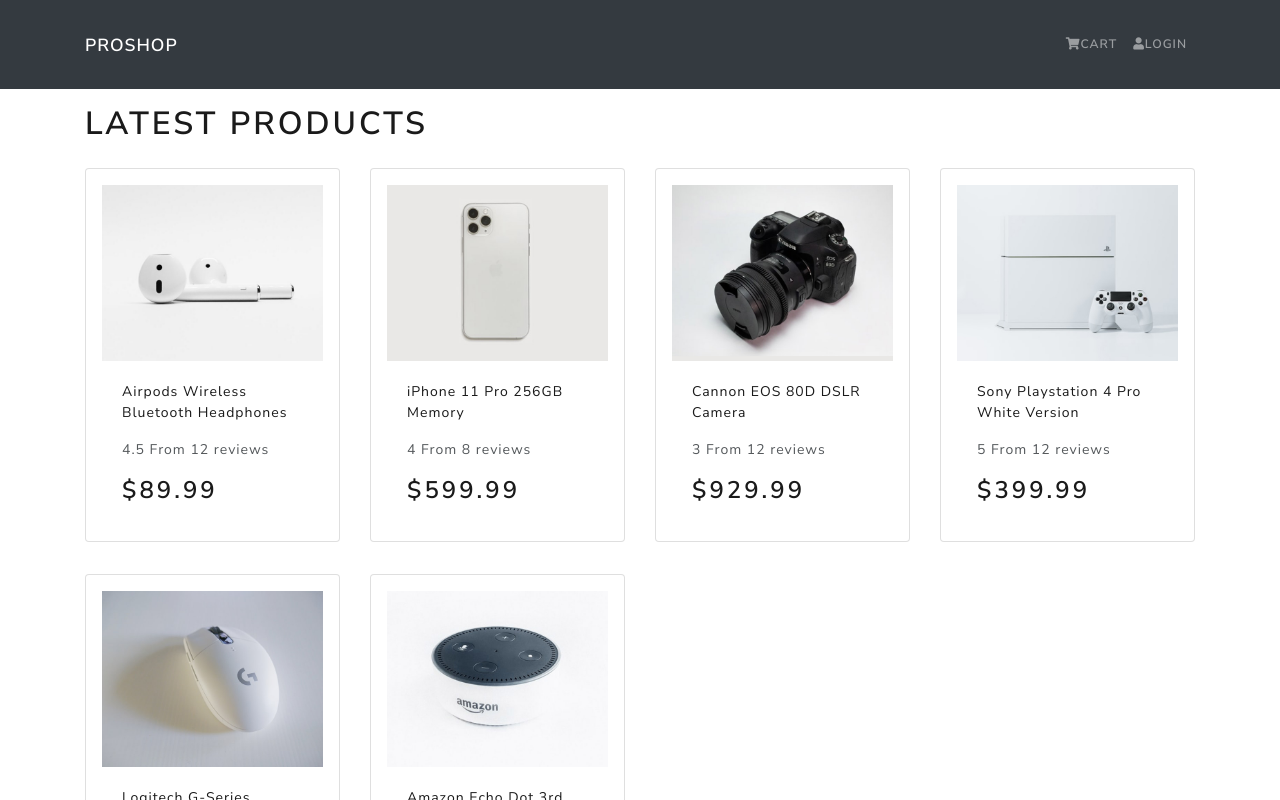
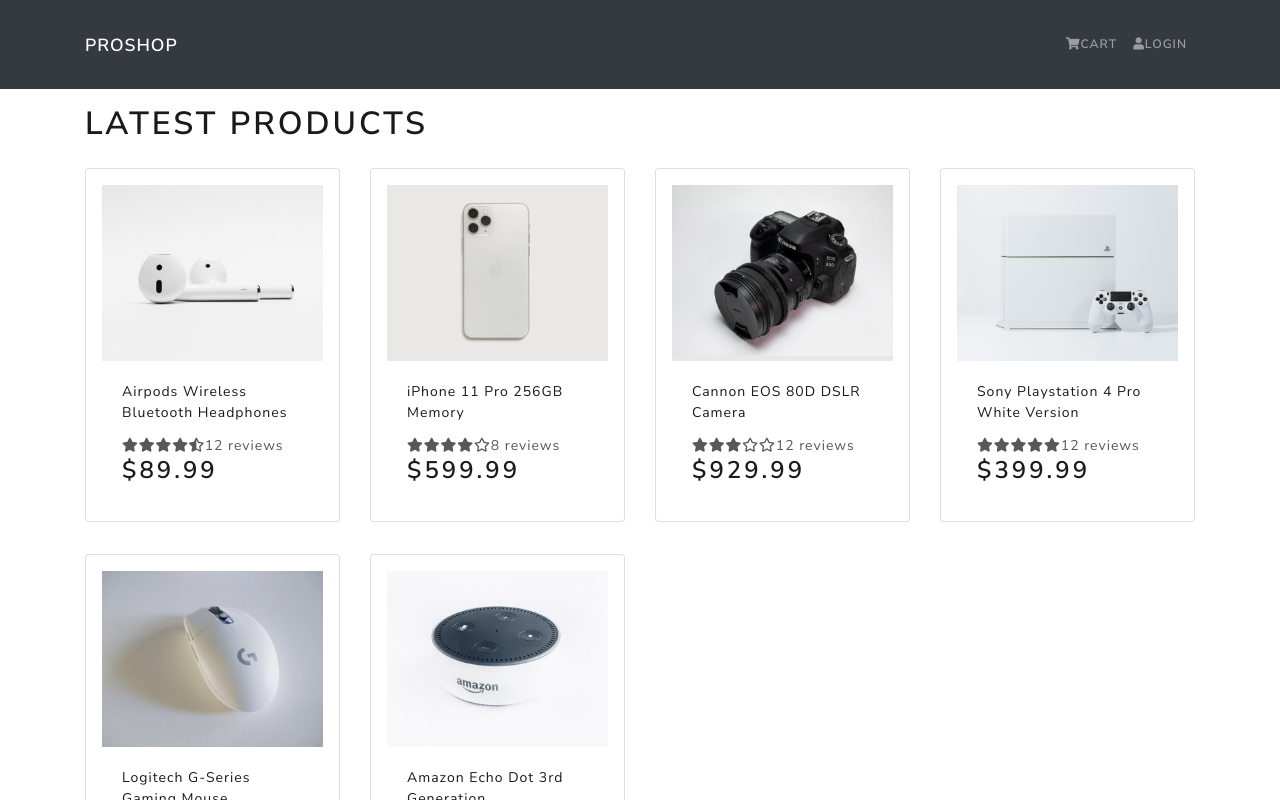
Before and after one commit to karimarkia/pro-shop, a React (Create React App) app in the folder frontend/: page / in a window 1280 px wide. Shown: the top 800 px of the page. Built offline with nearby package versions, Linux system fonts and the light colour scheme.

Commit message:
working on rating

```diff
--- a/frontend/src/components/Products.js
+++ b/frontend/src/components/Products.js
@@ -1,4 +1,5 @@
 import { Card } from 'react-bootstrap'
+import Rating from './Rating'
 
 const Products = ({ product }) => {
   return (
@@ -12,10 +13,11 @@
             <strong>{product.name}</strong>
           </Card.Title>
         </a>
-        <Card.Text as='div'>
-          <div className="my-3">
-            {product.rating} From {product.numReviews} reviews
-          </div>
+        <Card.Text as="div">
+          <Rating
+            value={product.rating}
+            text={`${product.numReviews} reviews`}
+          />
         </Card.Text>
         <Card.Text as="h3">${product.price}</Card.Text>
       </Card.Body>
--- /dev/null
+++ b/frontend/src/components/Rating.js
@@ -0,0 +1,56 @@
+const Rating = ({ value, text }) => {
+  return (
+    <div>
+      <span>
+        <i
+          className={
+            value >= 1
+              ? 'fas fa-star'
+              : value >= 0.5
+              ? 'fas fa-star-half-alt'
+              : 'far fa-star'
+          }
+        ></i>
+        <i
+          className={
+            value >= 2
+              ? 'fas fa-star'
+              : value >= 1.5
+              ? 'fas fa-star-half-alt'
+              : 'far fa-star'
+          }
+        ></i>
+        <i
+          className={
+            value >= 3
+              ? 'fas fa-star'
+              : value >= 2.5
+              ? 'fas fa-star-half-alt'
+              : 'far fa-star'
+          }
+        ></i>
+        <i
+          className={
+            value >= 4
+              ? 'fas fa-star'
+              : value >= 3.5
+              ? 'fas fa-star-half-alt'
+              : 'far fa-star'
+          }
+        ></i>
+        <i
+          className={
+            value >= 5
+              ? 'fas fa-star'
+              : value >= 4.5
+              ? 'fas fa-star-half-alt'
+              : 'far fa-star'
+          }
+        ></i>
+      </span>
+      <span>{text && text}</span>
+    </div>
+  )
+}
+
+export default Rating
```
